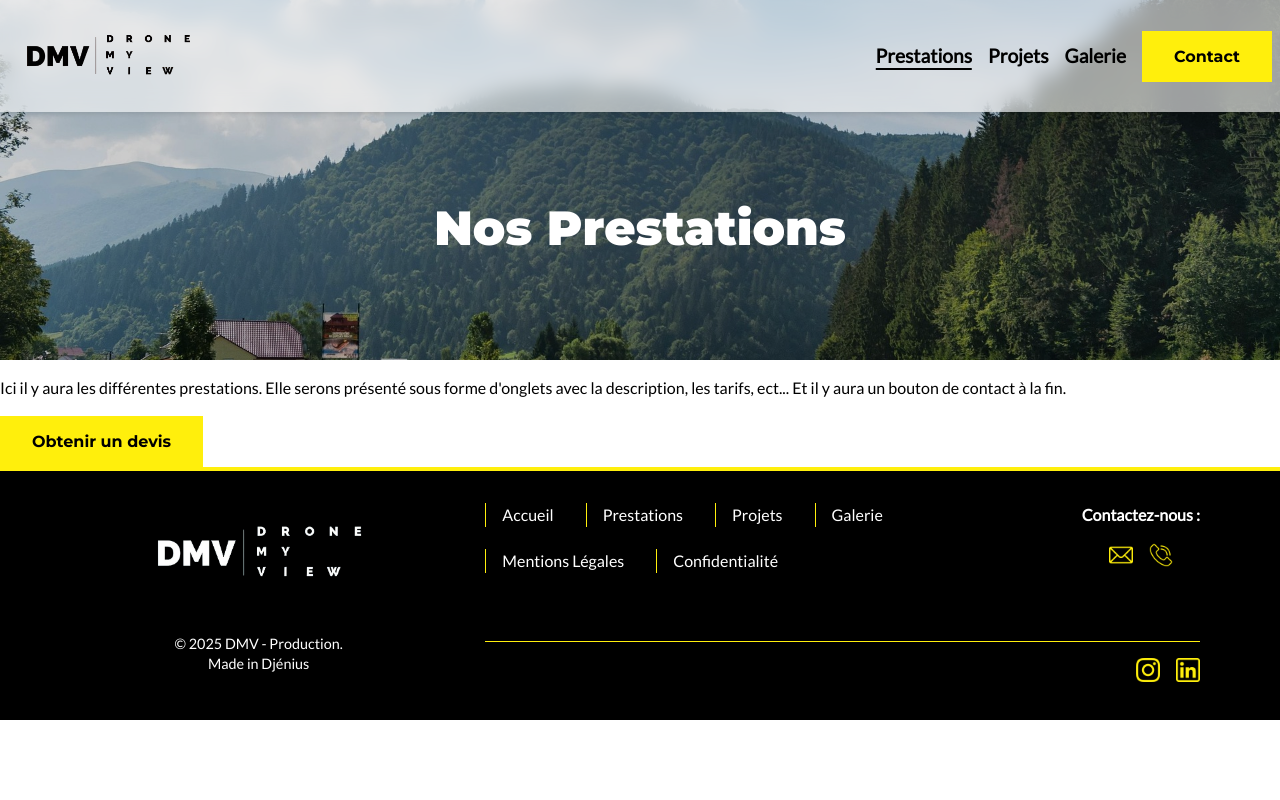
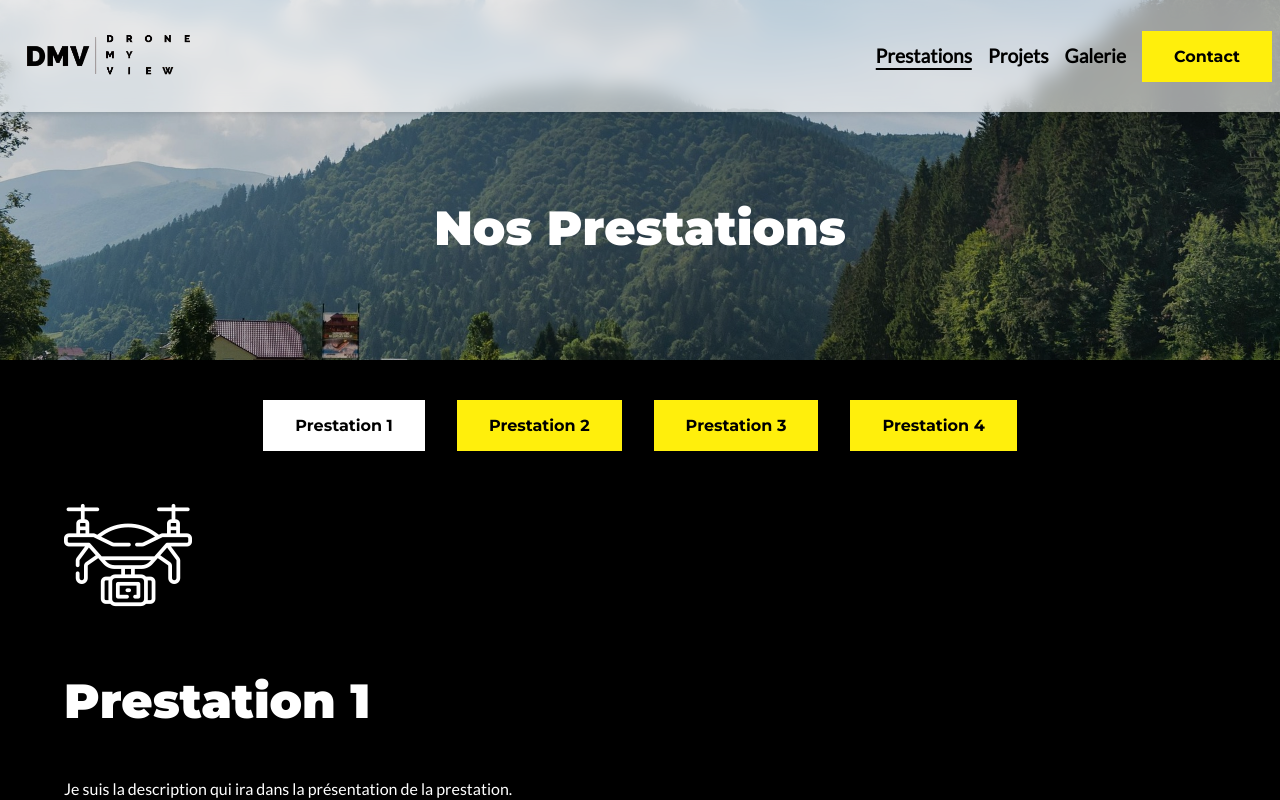
Before and after one commit to Guillaume811/site_dmv, a React (Create React App) app in the folder dmv/: page /prestation in a window 1280 px wide. Shown: the top 800 px of the page. Built offline with nearby package versions, Linux system fonts and the light colour scheme.

Commit message:
feat (Prestation) : Ajout du composant TabsPrestation à la page

```diff
--- a/dmv/src/pages/Prestation/Prestation.tsx
+++ b/dmv/src/pages/Prestation/Prestation.tsx
@@ -3,6 +3,9 @@ import HeadingSection from '../../components/sections/HeadingSection/HeadingSect
 import Button from '../../components/Button/Button';
 import BasicSection from '../../components/sections/BasicSection/BasicSection';
 import BackgroundHeading from '../../assets/pictures/background/heading.jpg';
+import TabsPrestation from '../../components/TabsPrestation/TabsPrestation';
+import stylesBasicSection from "../../components/sections/BasicSection/BasicSection.module.scss";
+
 
 const Prestation: React.FC = () => {
     return (
@@ -11,11 +14,8 @@ const Prestation: React.FC = () => {
             <HeadingSection title='Nos Prestations' backgroundImage={BackgroundHeading} />
 
             {/*Section de présentation des prestations*/}
-            <BasicSection>
-                <p>
-                    Ici il y aura les différentes prestations. Elle serons présenté sous forme d'onglets avec la description, les tarifs, ect... Et il y aura un bouton de contact à la fin.
-                </p>
-                <Button text='Obtenir un devis' />
+            <BasicSection className={stylesBasicSection.sectionPage}>
+                <TabsPrestation />
             </BasicSection>
 
         </div>
```
